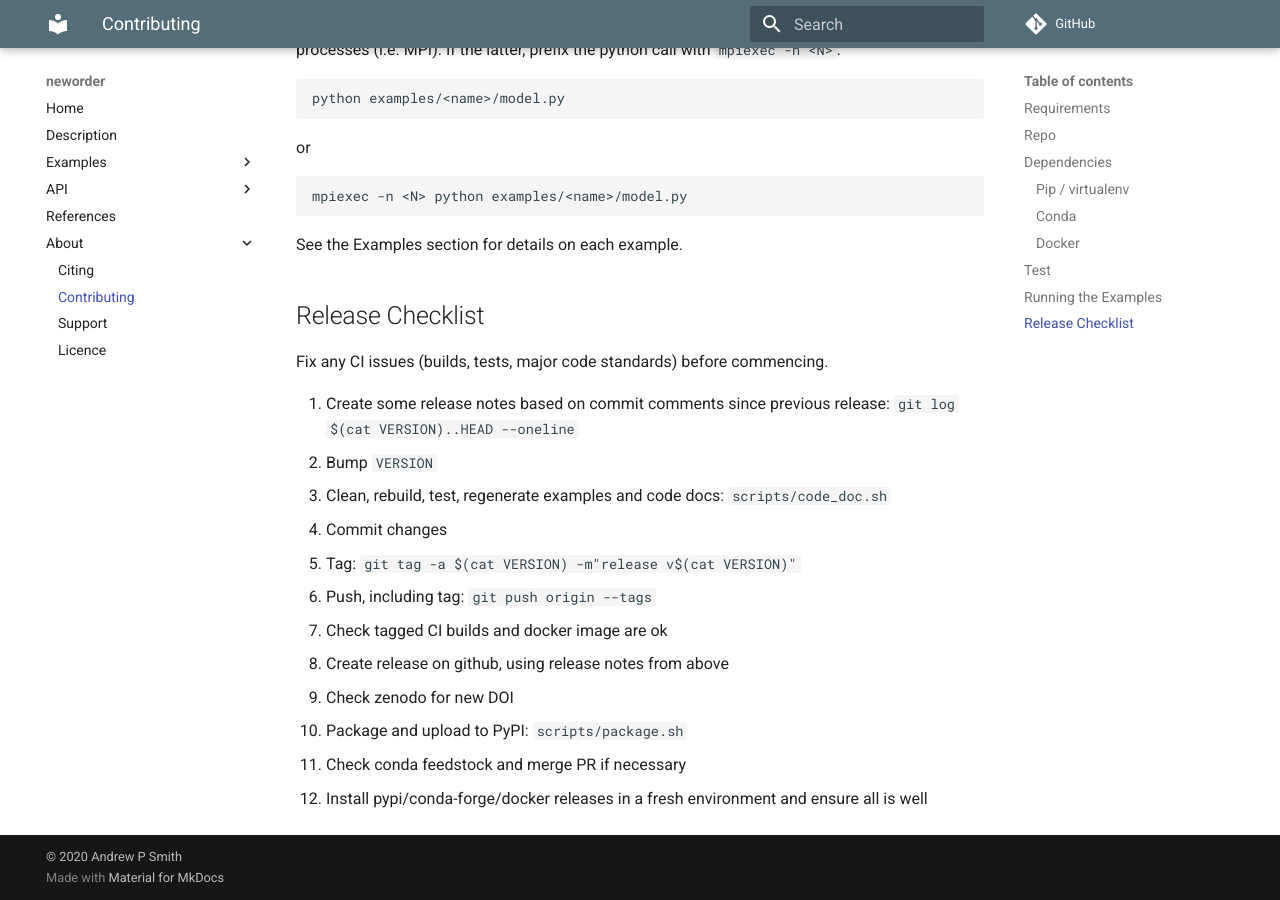
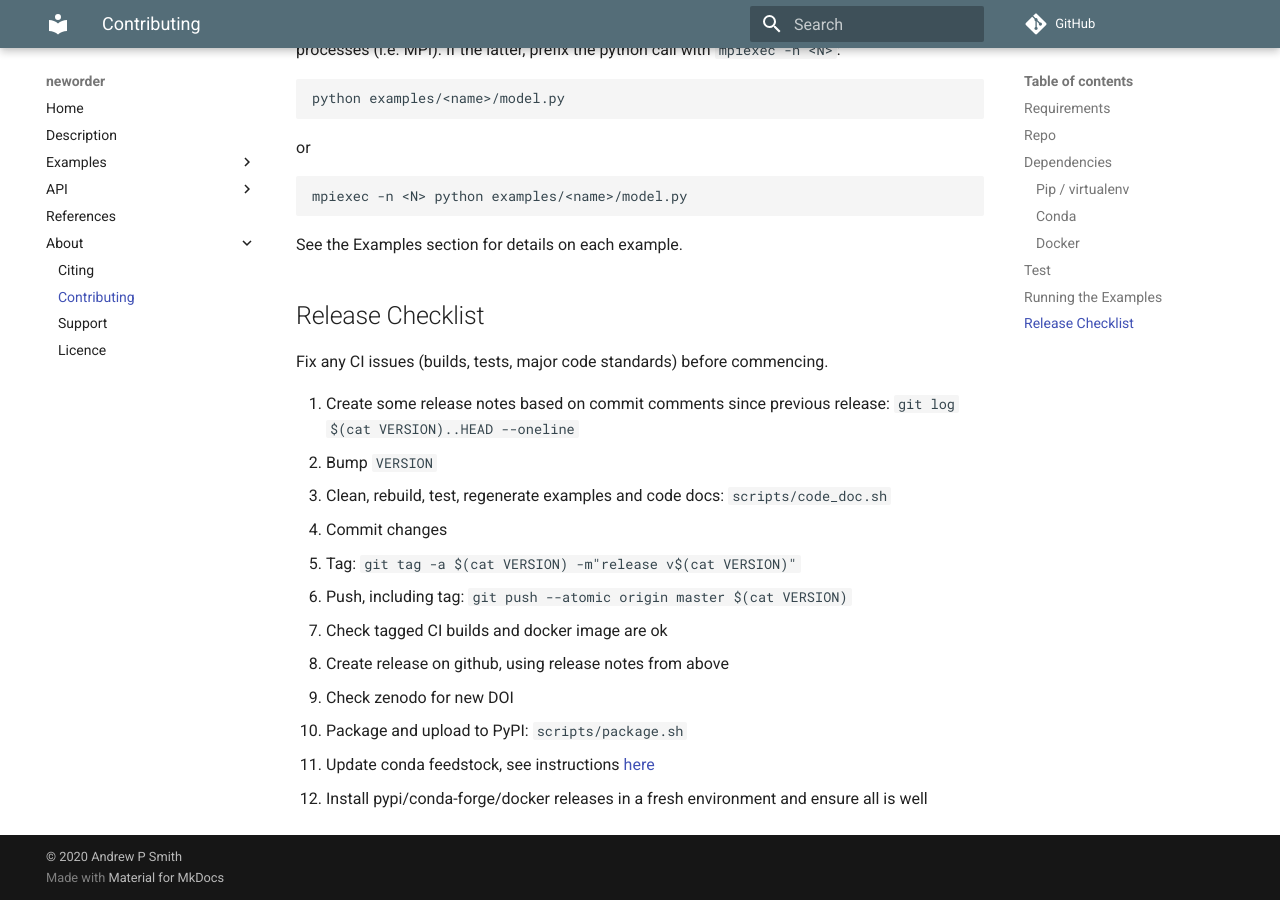
Before and after one commit to virgesmith/neworder, an MkDocs documentation site: the page built from docs/developer.md, in a window 1280 px wide and 900 px high, scrolled down 2769 px. Built offline with MkDocs 1.6.1 and Material for MkDocs 9.7.7, drawn with Linux system fonts in a browser that asks for light colours; comment, search, counter and statistics services are not loaded.

Commit message:
downgrade min versions for conda-forge

```diff
--- a/docs/developer.md
+++ b/docs/developer.md
@@ -144,10 +144,10 @@
 3. Clean, rebuild, test, regenerate examples and code docs: `scripts/code_doc.sh`
 4. Commit changes
 5. Tag: `git tag -a $(cat VERSION) -m"release v$(cat VERSION)"`
-6. Push, including tag: `git push origin --tags`
+6. Push, including tag: `git push --atomic origin master $(cat VERSION)`
 7. Check tagged CI builds and docker image are ok
 8. Create release on github, using release notes from above
 9. Check zenodo for new DOI
 10. Package and upload to PyPI: `scripts/package.sh`
-11. Check conda feedstock and merge PR if necessary
+11. Update conda feedstock, see instructions [here](https://github.com/conda-forge/neworder-feedstock)
 12. Install pypi/conda-forge/docker releases in a fresh environment and ensure all is well
--- a/setup.py
+++ b/setup.py
@@ -129,7 +129,7 @@
   long_description = readme(),
   long_description_content_type="text/markdown",
   ext_modules=ext_modules,
-  install_requires=['numpy>=1.19.2', 'pandas>=1.1.2'],
+  install_requires=['numpy>=1.19.1', 'pandas>=1.0.5'],
   setup_requires=['pybind11>=2.5.0', 'pytest-runner'],
   tests_require=['pytest', 'mpi4py>=3.0.3'],
   cmdclass={'build_ext': BuildExt},
```
Also changed, not shown: 1 other file.
